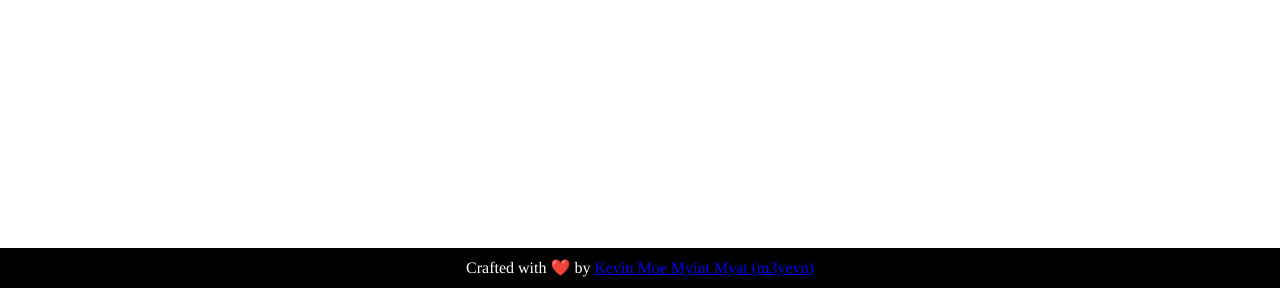
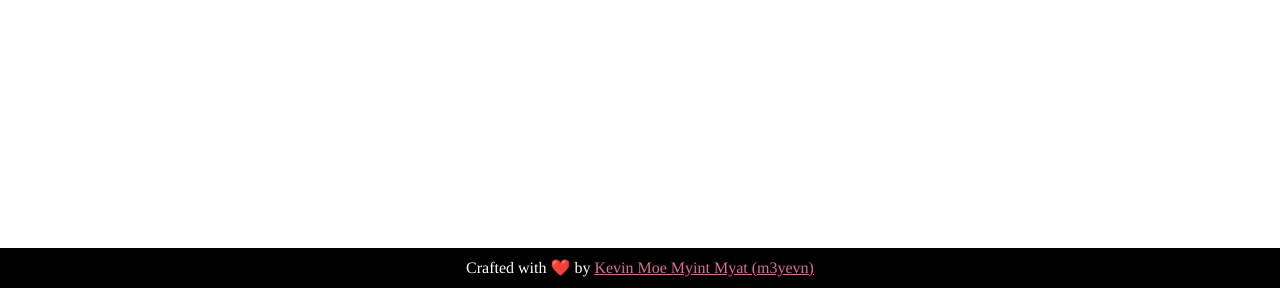
Before and after one commit to m3yevn/ftp-seer-api, a website: page public/index.html in a window 1280 px wide. Shown: the part 512-800 px from the top of the page. Drawn offline with nearby package versions, Linux system fonts and the light colour scheme.

Commit message:
:art: Tweak static landing page

```diff
--- a/public/main.css
+++ b/public/main.css
@@ -23,6 +23,10 @@ footer {
   color: white;
 }
 
+footer a {
+  color: palevioletred;
+}
+
 .subtitle {
   font-size: medium;
 }
```
